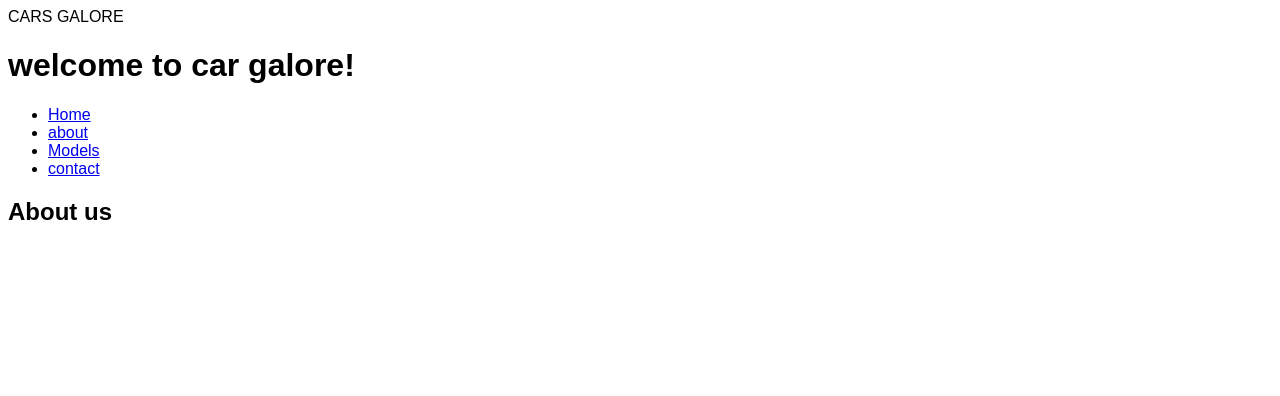
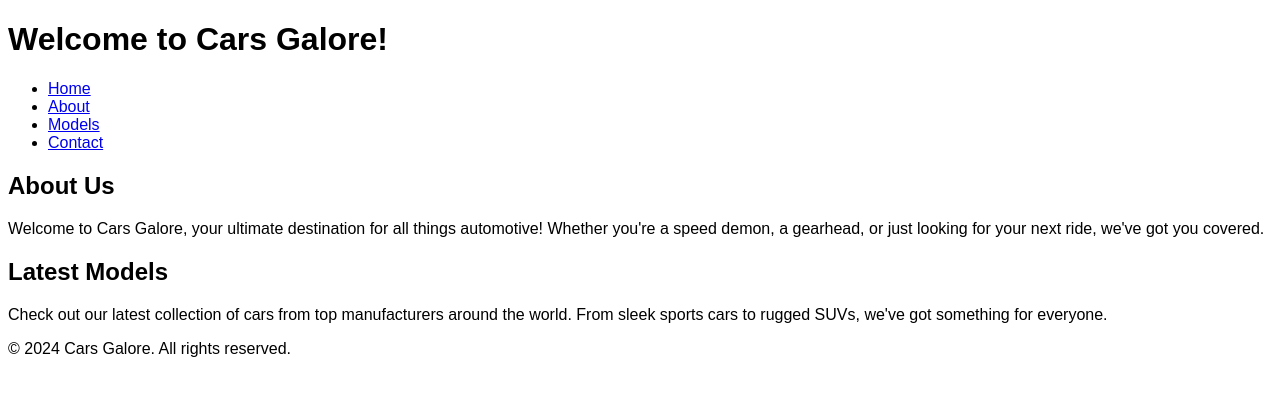
Before and after one commit to intellect009/projo, a plain HTML site: page index.html in a window 1280 px wide. Drawn offline with Linux system fonts and the light colour scheme.

Commit message:
Update index.html

```diff
--- a/index.html
+++ b/index.html
@@ -2,29 +2,34 @@
 <html lang="en">
 <head>
    <meta charset="UTF-8">
-        <meta name="viewport"
-            content="width=device-width,initial-scale=1.0">
-        <tittle>CARS GALORE</tittle>
-        <link rel="stylesheet"
-            href="styles.css">
+   <meta name="viewport" content="width=device-width, initial-scale=1.0">
+   <title>Cars Galore</title>
+   <link rel="stylesheet" href="styles.css">
 </head>
 <body>
    <header>
-            <h1>welcome to car galore!</h1>
+       <h1>Welcome to Cars Galore!</h1>
        <nav>
            <ul>
-                    <li><a
-           href="index.html">Home</a></li><li><a
-            href="About.html">about</a></li><li><a
-             href="models.html">Models</a></li><li><a
-            href="contact.html">contact</a></li>
+               <li><a href="index.html">Home</a></li>
+               <li><a href="about.html">About</a></li>
+               <li><a href="models.html">Models</a></li>
+               <li><a href="contact.html">Contact</a></li>
            </ul>
        </nav>
    </header>
    <main>
        <section>
-                <h2>About us</h2>
-
+           <h2>About Us</h2>
+           <p>Welcome to Cars Galore, your ultimate destination for all things automotive! Whether you're a speed demon, a gearhead, or just looking for your next ride, we've got you covered.</p>        </section>
+       <section>
+           <h2>Latest Models</h2>
+           <p>Check out our latest collection of cars from top manufacturers around the world.
+From sleek sports cars to rugged SUVs, we've got something for everyone.</p>
        </section>
    </main>
+   <footer>
+       <p>© 2024 Cars Galore. All rights reserved.</p>
+   </footer>
 </body>
+</html>
```
Lines whose indentation alone changed are shown as unchanged.
